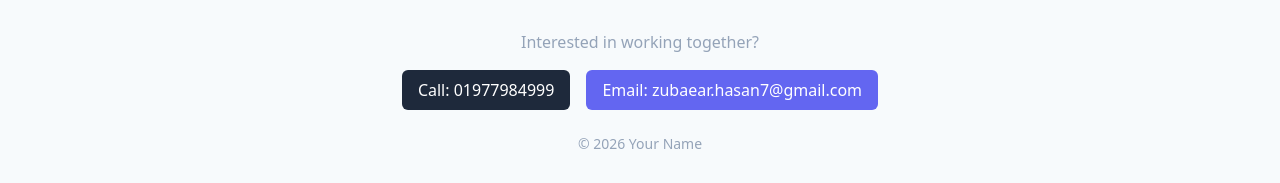
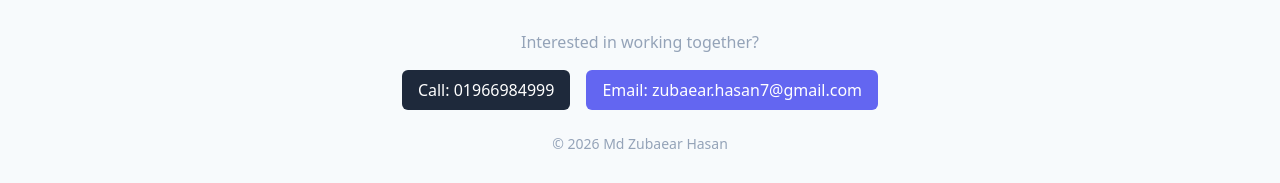
Before and after one commit to Xubaear/portfolio, a React (Vite) app: page / in a window 1280 px wide. Shown: the part 2444-2627 px from the top of the page. Built offline with nearby package versions, Linux system fonts and the light colour scheme.

Commit message:
added footer section

```diff
--- a/index.html
+++ b/index.html
@@ -4,7 +4,7 @@
     <meta charset="UTF-8" />
     <link rel="icon" type="image/svg+xml" href="/vite.svg" />
     <meta name="viewport" content="width=device-width, initial-scale=1.0" />
-    <title>my-portfolio</title>
+    <title>My-Portfolio</title>
   </head>
   <body>
     <div id="root"></div>
--- a/src/components/Footer.jsx
+++ b/src/components/Footer.jsx
@@ -1,7 +1,7 @@
 import React from 'react'
 
 export default function Footer() {
-  const phone = '01977984999'
+  const phone = '01966984999'
   const email = 'zubaear.hasan7@gmail.com'
 
   return (
@@ -12,7 +12,7 @@ export default function Footer() {
           <a href={`tel:${phone}`} className="px-4 py-2 bg-slate-800 text-white rounded-md">Call: {phone}</a>
           <a href={`mailto:${email}`} className="px-4 py-2 bg-primary text-white rounded-md">Email: {email}</a>
         </div>
-        <div className="mt-6 text-sm">© {new Date().getFullYear()} Your Name</div>
+        <div className="mt-6 text-sm">© {new Date().getFullYear()} Md Zubaear Hasan</div>
       </div>
     </footer>
   )
```
